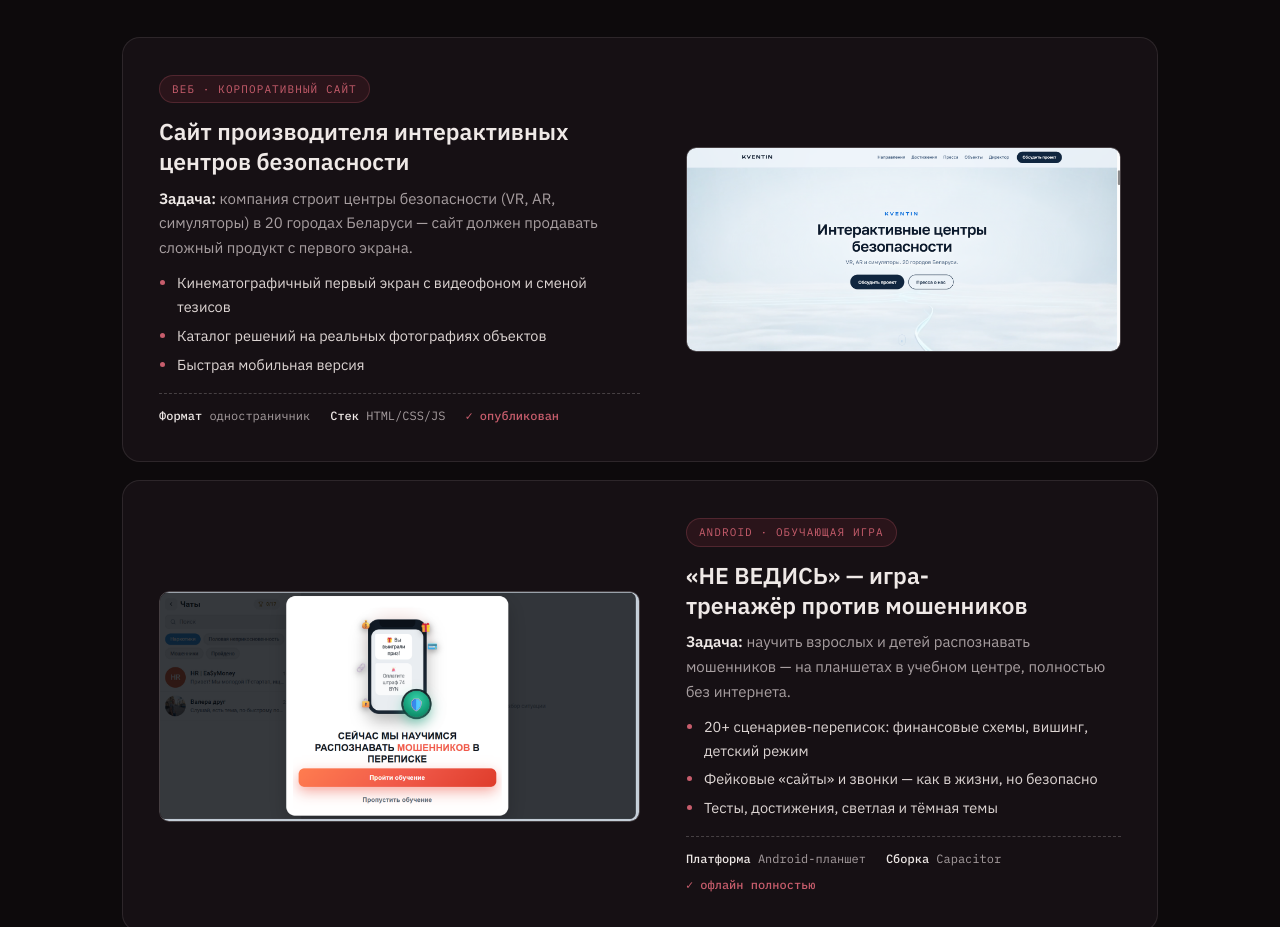
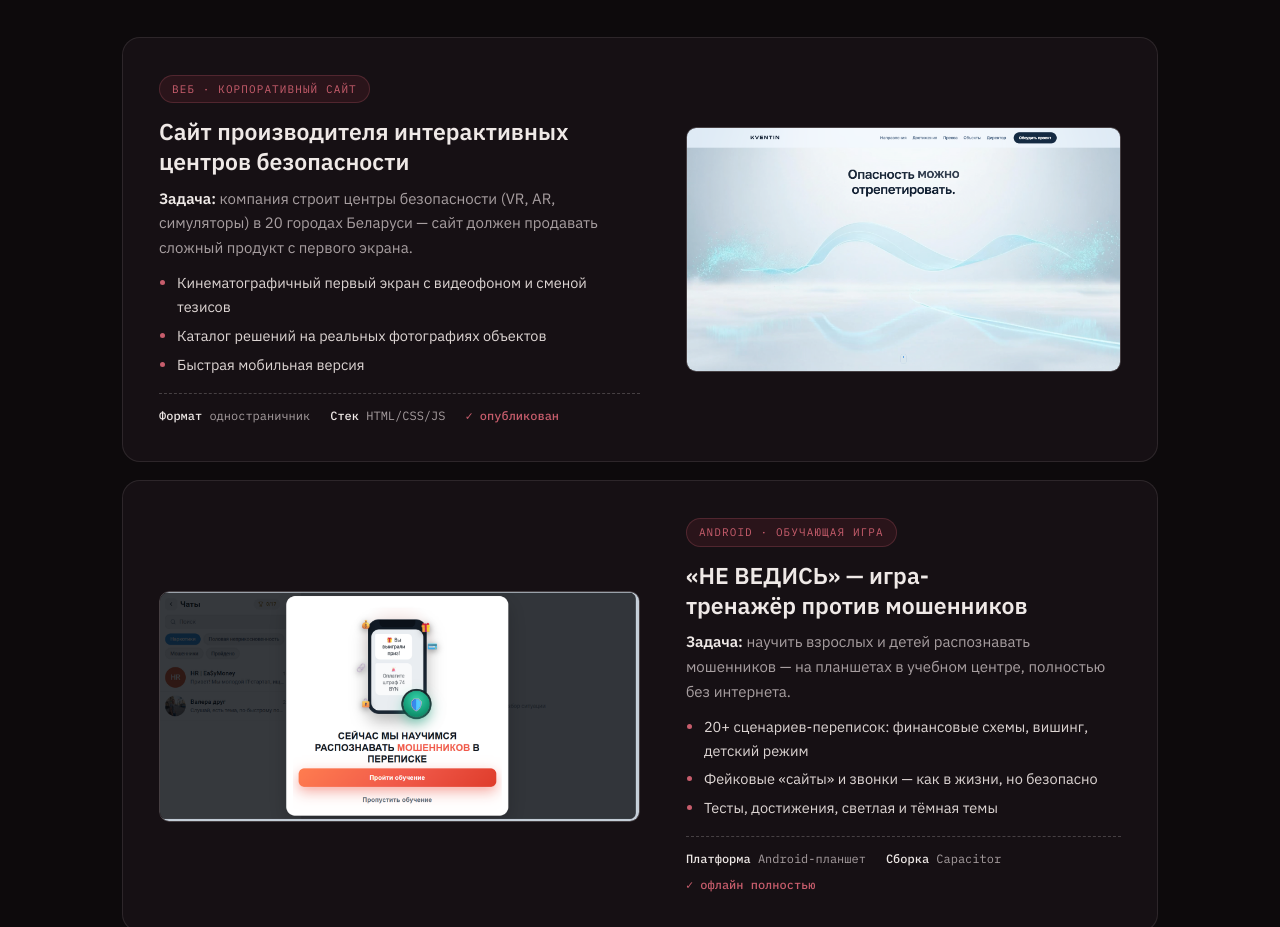
Before and after one commit to svirryda/portfolio, a plain HTML site: page index.html in a window 1280 px wide. Shown: the part 1024-1951 px from the top of the page. Drawn offline with Linux system fonts and the light colour scheme.

Commit message:
Кейс сайта: скрин новой версии «Опасность можно отрепетировать»
Co-Authored-By: Claude Fable 5 <noreply@anthropic.com>

```diff
--- a/index.html
+++ b/index.html
@@ -422,7 +422,7 @@
           </ul>
           <p class="passport"><span><b>Формат</b> одностраничник</span> <span><b>Стек</b> HTML/CSS/JS</span> <span class="ok">✓ опубликован</span></p>
         </div>
-        <div class="case-media"><img src="assets/case-kventin.png" alt="Скриншот сайта: заголовок «Интерактивные центры безопасности», кнопки «Обсудить проект» и «Пресса о нас»" loading="lazy" width="1600" height="905"></div>
+        <div class="case-media"><img src="assets/case-kventin26.png" alt="Скриншот сайта: заголовок «Опасность можно отрепетировать», световая волна и меню разделов" loading="lazy" width="1600" height="900"></div>
       </article>
 
       <article class="case flip rv">
```
Also changed, not shown: assets/case-kventin.png (deleted), assets/case-kventin26.png (added).
